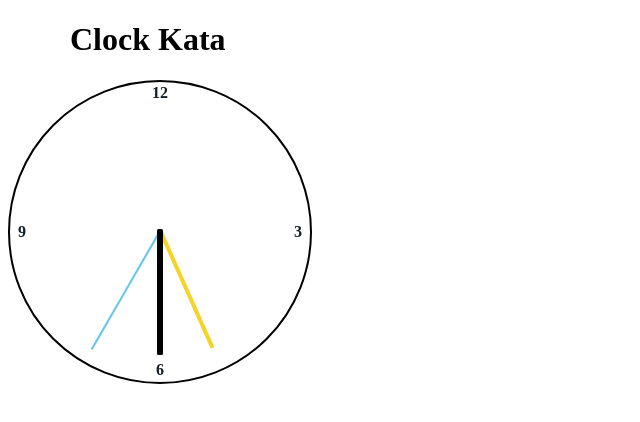
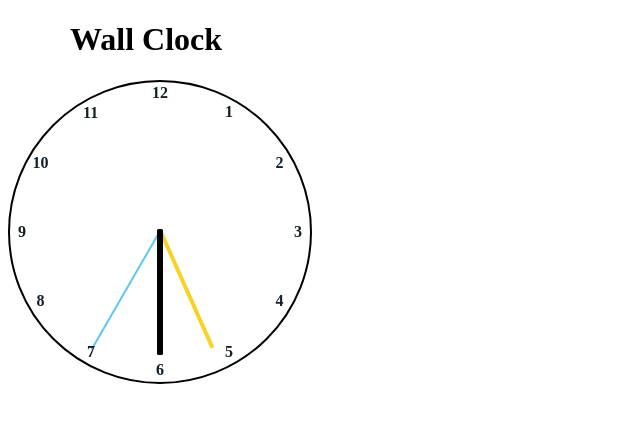
Before and after one commit to DenilsonDesigns/Code_Challenges, a website: page FrontEndProjects/clock/index.html in a window 1280 px wide. Shown: the whole page, without its empty margins (0-640 px from the left). Drawn offline with Linux system fonts and the light colour scheme.

Commit message:
wall clock adjustment

```diff
--- a/FrontEndProjects/clock/index.html
+++ b/FrontEndProjects/clock/index.html
@@ -7,7 +7,7 @@
     <title>Clock Kata</title>
   </head>
   <body>
-    <h1 class="title">Clock Kata</h1>
+    <h1 class="title">Wall Clock</h1>
     <div class="clock-body">
       <div class="second-hand"></div>
       <div class="minute-hand"></div>
--- a/FrontEndProjects/clock/index.js
+++ b/FrontEndProjects/clock/index.js
@@ -11,7 +11,7 @@ const hourHand = document.getElementsByClassName("hour-hand")[0];
 
 const clockBody = document.getElementsByClassName("clock-body")[0];
 
-generateFaceNumbers(clockBody, 4);
+generateFaceNumbers(clockBody, 12);
 
 setInterval(updateClock, 1);
 
```
